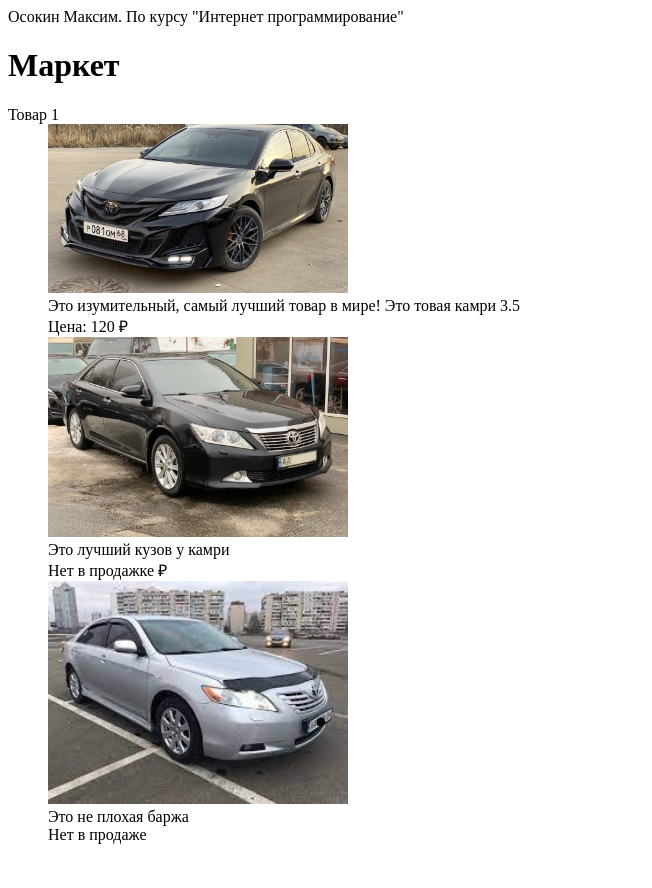
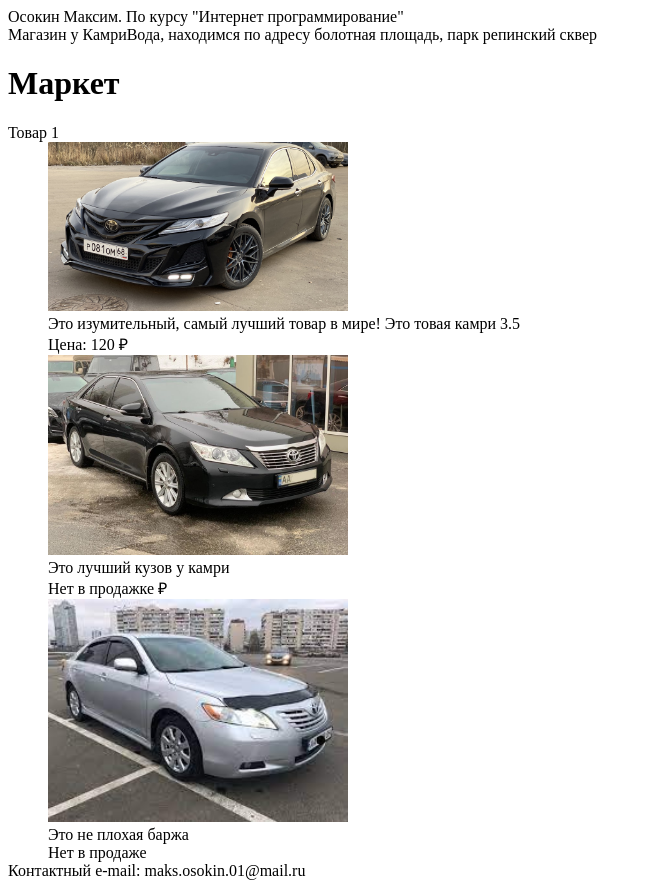
Before and after one commit to mxpm17/web-programming-labs, a plain HTML site: page index.html in a window 1280 px wide. Shown: the whole page, without its empty margins (0-652 px from the left). Before the commit the page ends 852 px from the top, so only its background shows below. Drawn offline with Linux system fonts and the light colour scheme.

Commit message:
Задание 6

```diff
--- a/index.html
+++ b/index.html
@@ -6,6 +6,9 @@
     </head>
 
     <body>
+        <header>
+            Магазин у КамриВода, находимся по адресу болотная площадь, парк репинский сквер
+        </header>
         <h1>Маркет</h1>
 
         <d1>
@@ -26,5 +29,8 @@
                 Нет в продаже <br>
             </dd>
         </d1>
+        <footer>
+            Контактный e-mail: maks.osokin.01@mail.ru
+        </footer>
     </body>
 </html>
```
